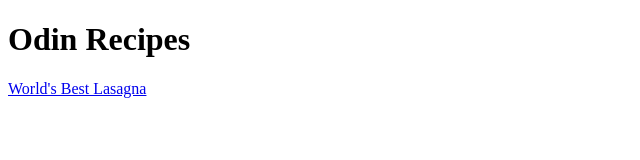
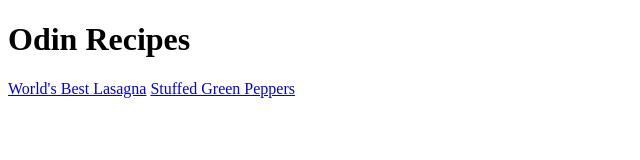
Before and after one commit to amc131/odin-recipes, a plain HTML site: page index.html in a window 1280 px wide. Shown: the whole page, without its empty margins (0-640 px from the left). Drawn offline with Linux system fonts and the light colour scheme.

Commit message:
Add link for stuffed green pepper recipe

```diff
--- a/index.html
+++ b/index.html
@@ -8,5 +8,6 @@
   <body>
     <h1>Odin Recipes</h1>
     <a href="recipes/lasagna.html">World's Best Lasagna</a>
+    <a href="recipes/stuffed-green-peppers.html">Stuffed Green Peppers</a>
   </body>
 </html>
```
